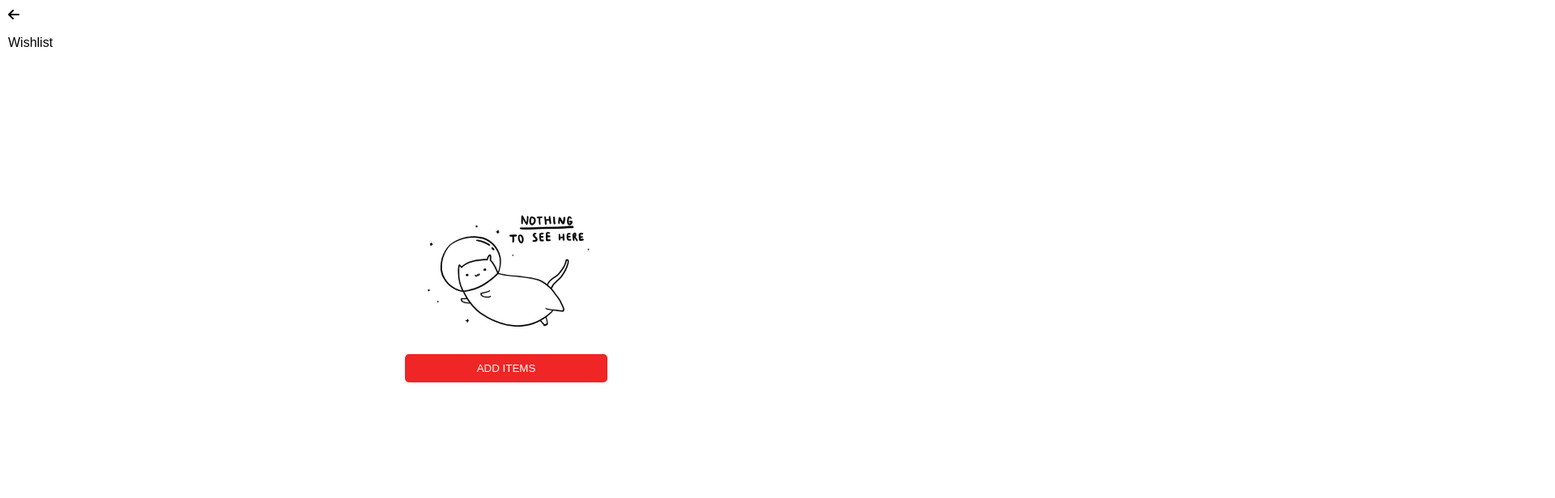
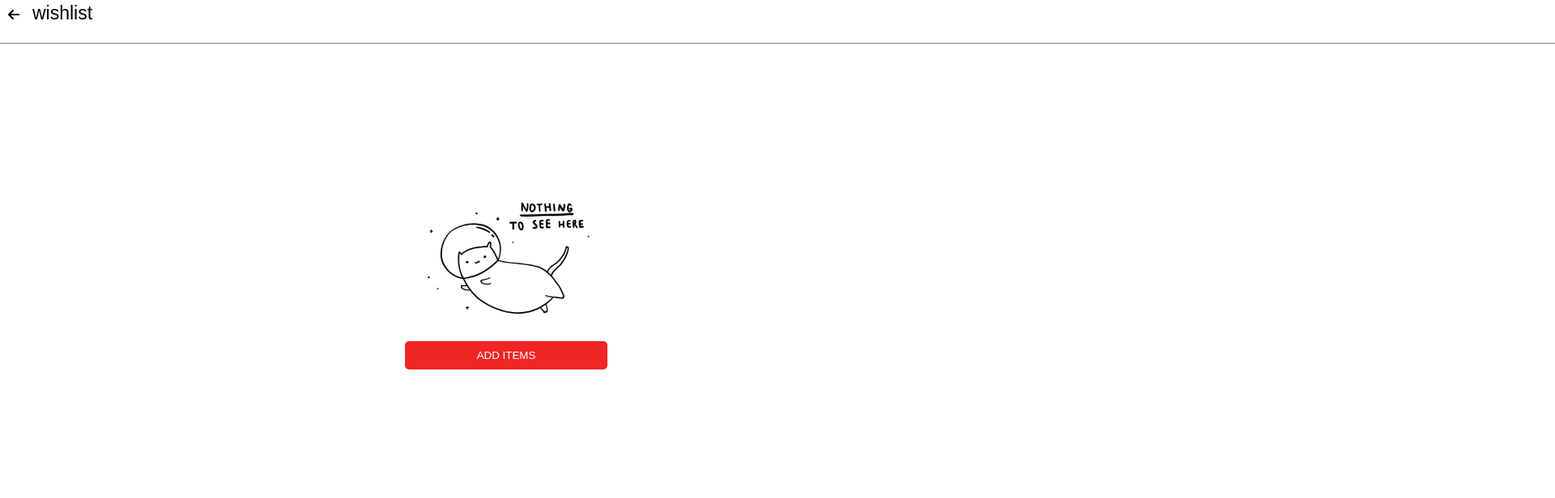
Before and after one commit to Mesooraj/Code, a plain HTML site: page wishlist.html in a window 1280 px wide. Shown: the top 616 px of the page at 81% size, 1920 px wide, since content can reach past the window. Drawn offline with Linux system fonts and the light colour scheme.

Commit message:
wishlist underline

```diff
--- a/style3.css
+++ b/style3.css
@@ -70,6 +70,17 @@ body {
     border: none;
     cursor: pointer;
 }
+.wishlist{
+  font-size: 23px;
+  margin-top: -25px;
+  margin-left: 30px;
+  font-family: sans-serif;
+}
+.mone{
+  width:100000px;
+  height: 1px;
+  margin-left: -10px;
+}
   @media only screen and (max-width:780px){
     .main
   {
--- a/wishlist.html
+++ b/wishlist.html
@@ -3,15 +3,15 @@
 <head>
   <meta charset="UTF-8">
   <meta name="viewport" content="width=device-width, initial-scale=1.0">
-  <title>Whishlist</title>
+  <title>Wishlist</title>
   <link rel="stylesheet" href="style3.css">
   <link rel="stylesheet" href="https://cdnjs.cloudflare.com/ajax/libs/font-awesome/6.5.2/css/all.min.css">
 </head>
 <body>
   <header>
     <div>
-      <a href="index.html"><i class="fa-solid fa-arrow-left" style="color: #000000;"></i></a>
-      <p>Wishlist</p>
+      <a href="index.html"><i class="fa-solid fa-arrow-left" style="color: #000000;"></i></a><p class="wishlist">wishlist</p>
+      <hr class="mone" style="height:1px;border-width:0;color:gray;background-color:gray">
   </div>
   </header>
 </div>
```
